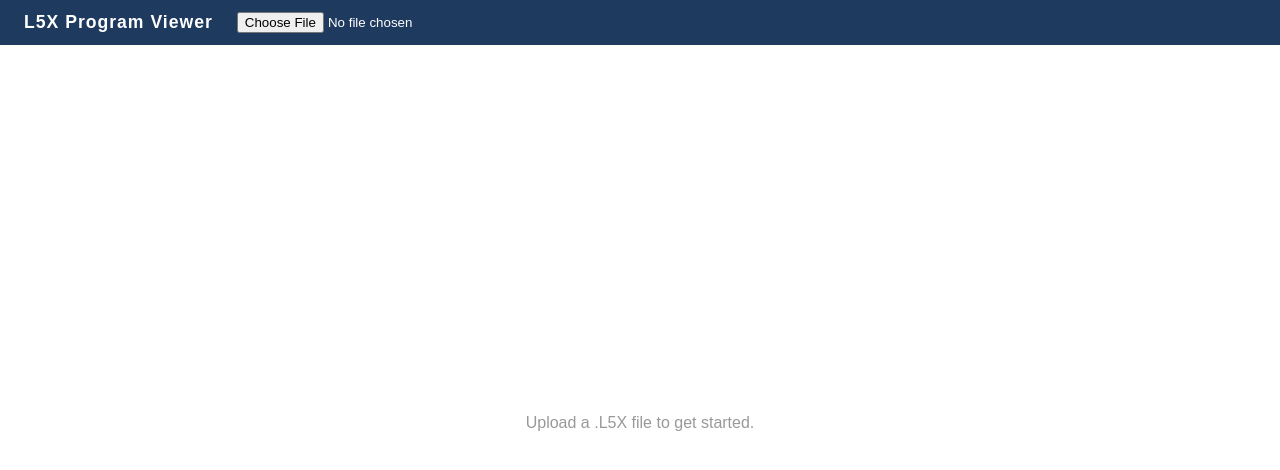
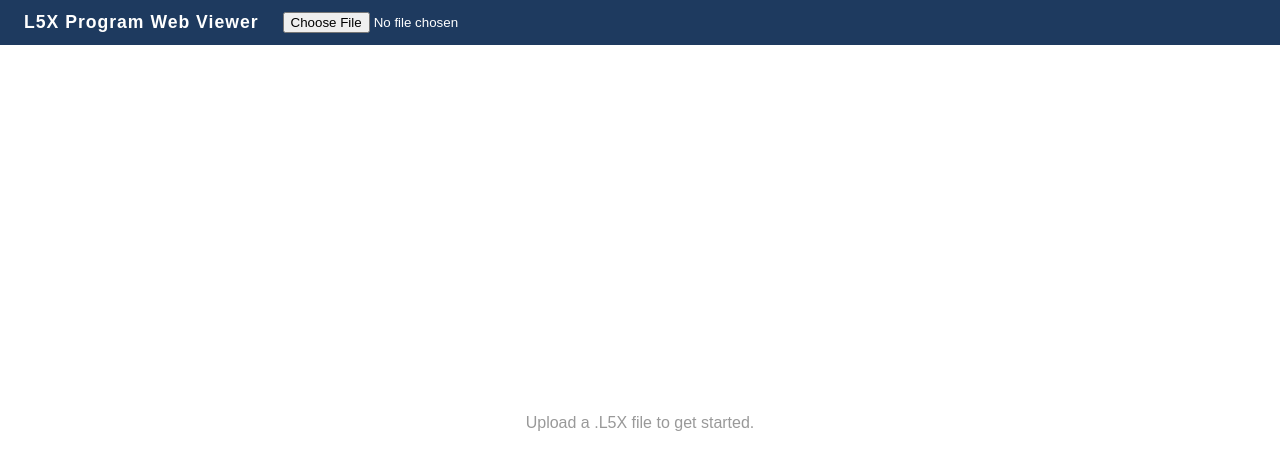
Before and after one commit to Switched09/l5x-viewer, a React (Create React App) app: page / in a window 1280 px wide. Shown: the top 470 px of the page. Built offline with nearby package versions, Linux system fonts and the light colour scheme; no server answers.

Commit message:
h1 - L5X Program Web Viewer

```diff
--- a/src/App.tsx
+++ b/src/App.tsx
@@ -28,7 +28,7 @@ function App() {
         flexShrink: 0,
       }}>
         <h1 style={{ margin: 0, fontSize: '1.1rem', letterSpacing: 1 }}>
-          L5X Program Viewer
+          L5X Program Web Viewer
         </h1>
         <FileUploader onParsed={handleParsed} />
       </div>
```
